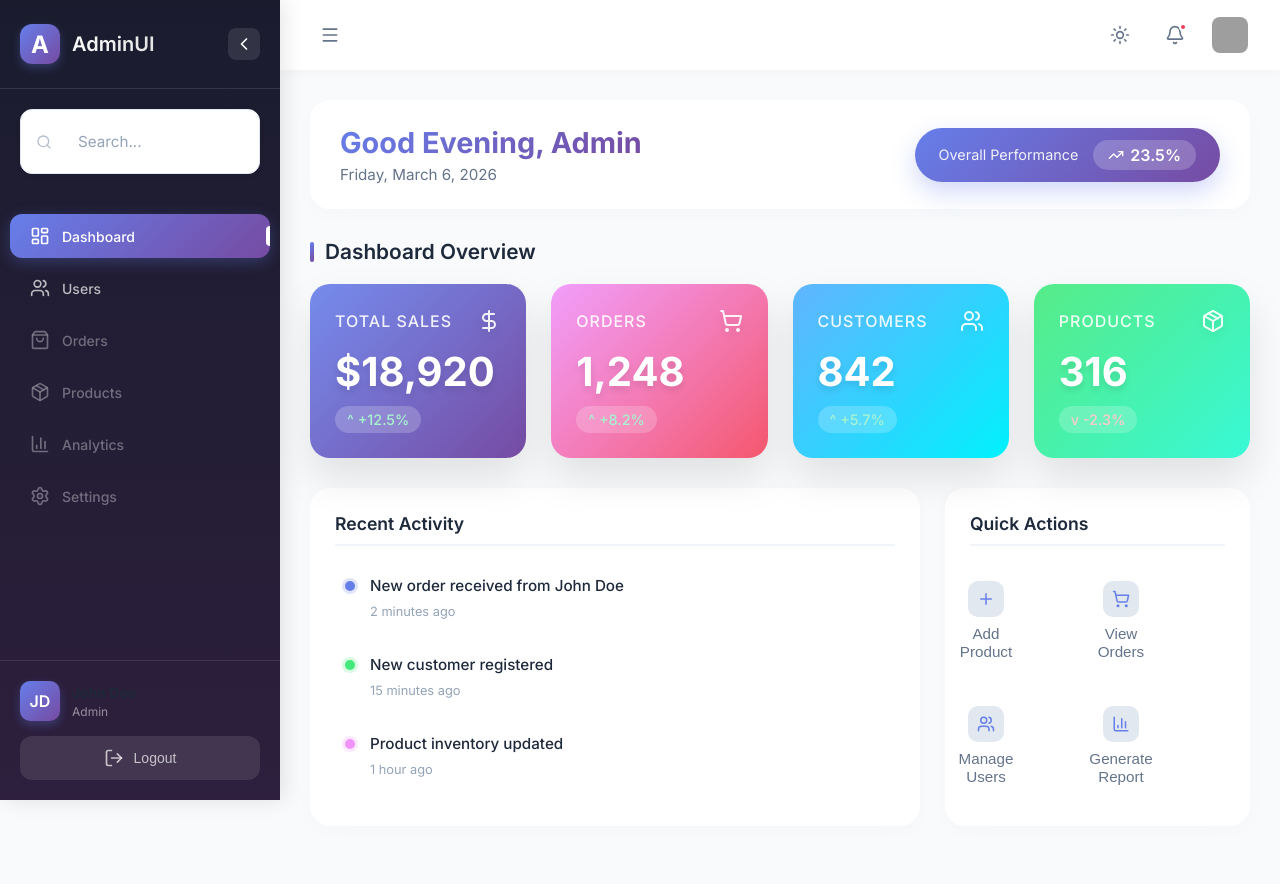
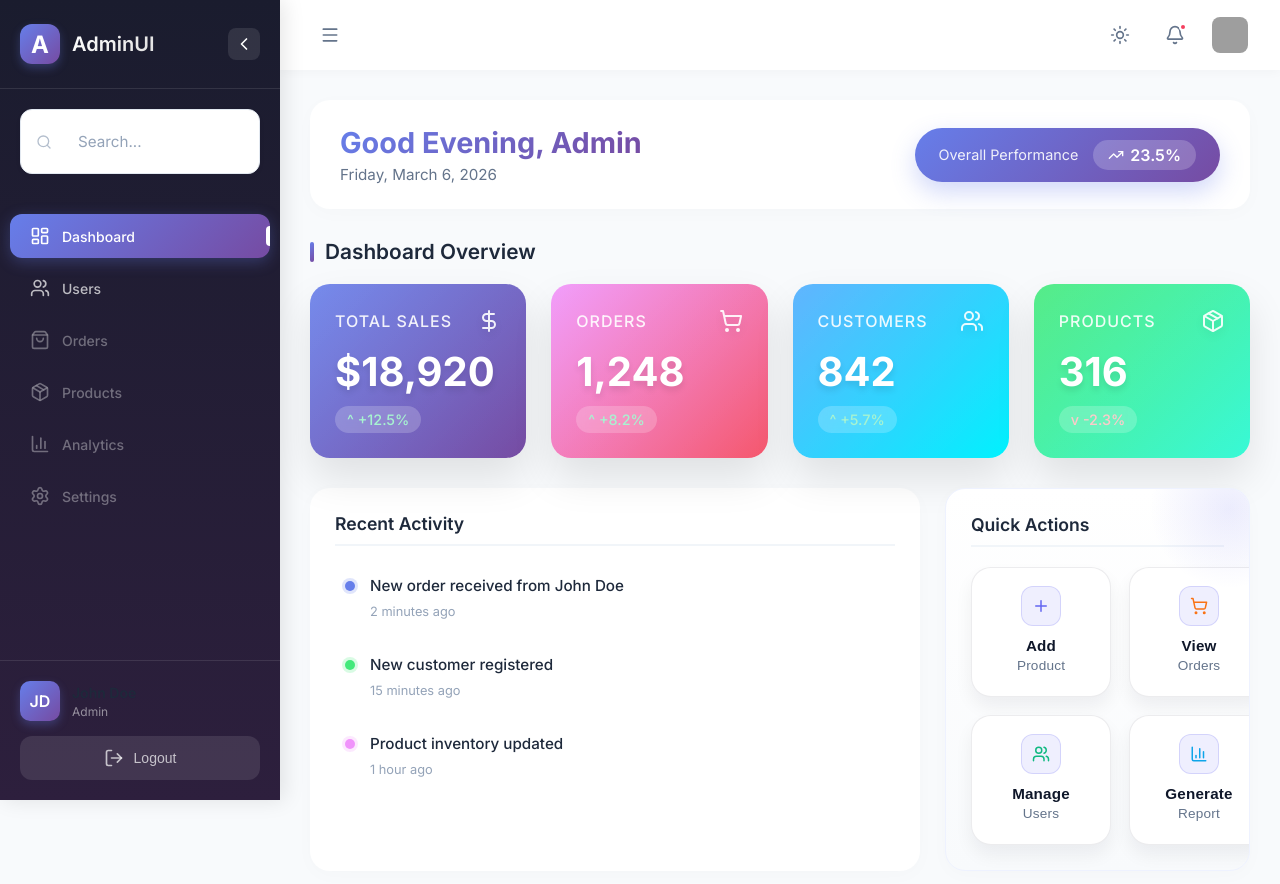
Before and after one commit to KarthikeyanR007/ecommerce-react, a React (Vite) app: page /dashboard in a window 1280 px wide. Shown: the top 884 px of the page. Before the commit the page ends 856 px from the top, so only its background shows below. Built offline with nearby package versions, Linux system fonts and the light colour scheme; grey boxes are pictures that could not be loaded.

Commit message:
Dashboard Issue Fixed

```diff
--- a/src/pages/Dashboard/Dashboard.css
+++ b/src/pages/Dashboard/Dashboard.css
@@ -174,56 +174,138 @@
 /* Actions Widget */
 .actions-grid {
   display: grid;
-  grid-template-columns: repeat(2, 1fr);
-  gap: 15px;
+  grid-template-columns: repeat(2, minmax(140px, 1fr));
+  gap: 18px;
 }
 
-.action-btn {
-  padding: 15px;
-  border: none;
-  background: #f8fafc;
-  border-radius: 15px;
+.actions-widget {
+  background: linear-gradient(180deg, #ffffff 0%, #f8fafc 100%);
+  border: 1px solid #eef2ff;
+  position: relative;
+  overflow: hidden;
+}
+
+.actions-widget::after {
+  content: "";
+  position: absolute;
+  top: -60px;
+  right: -60px;
+  width: 160px;
+  height: 160px;
+  background: radial-gradient(circle, rgba(99, 102, 241, 0.12), transparent 70%);
+  pointer-events: none;
+}
+
+.quick-action {
+  --action-accent: #6366f1;
+  padding: 18px 16px;
+  border: 1px solid rgba(15, 23, 42, 0.08);
+  background: #ffffff;
+  border-radius: 20px;
   font-size: 0.95rem;
-  font-weight: 500;
+  font-weight: 600;
   color: #1e293b;
   cursor: pointer;
-  transition: all 0.3s ease;
+  transition: transform 0.2s ease, box-shadow 0.2s ease, border-color 0.2s ease;
   display: flex;
   flex-direction: column;
   align-items: center;
-  gap: 8px;
-  border: 1px solid transparent;
-  min-height: 110px;
+  gap: 12px;
+  min-height: 130px;
   text-align: center;
+  position: relative;
+  overflow: hidden;
+  box-shadow: 0 10px 18px rgba(15, 23, 42, 0.06);
 }
 
-.action-btn:hover {
-  background: linear-gradient(135deg, #667eea 0%, #764ba2 100%);
-  color: white;
-  transform: scale(1.05);
-  box-shadow: 0 10px 25px rgba(102, 126, 234, 0.3);
-  border-color: transparent;
+.quick-action::before {
+  content: "";
+  position: absolute;
+  inset: 0;
+  background: linear-gradient(135deg, rgba(99, 102, 241, 0.12), rgba(14, 165, 233, 0.1));
+  opacity: 0;
+  transition: opacity 0.2s ease;
 }
 
-.action-icon {
-  width: 36px;
-  height: 36px;
+.quick-action:hover {
+  transform: translateY(-4px);
+  border-color: rgba(99, 102, 241, 0.35);
+  box-shadow: 0 18px 30px rgba(99, 102, 241, 0.2);
+  color: #111827;
+}
+
+.quick-action:hover::before {
+  opacity: 1;
+}
+
+.quick-action:focus-visible {
+  outline: 2px solid rgba(99, 102, 241, 0.5);
+  outline-offset: 2px;
+}
+
+.quick-action-icon {
+  width: 40px;
+  height: 40px;
   display: inline-flex;
   align-items: center;
   justify-content: center;
-  border-radius: 10px;
-  background: #e2e8f0;
-  color: #667eea;
+  border-radius: 12px;
+  background: rgba(99, 102, 241, 0.1);
+  border: 1px solid rgba(99, 102, 241, 0.2);
+  color: var(--action-accent);
   transition: all 0.3s ease;
+  position: relative;
+  z-index: 1;
 }
 
-.action-label {
-  line-height: 1.2;
+.quick-action-label {
+  display: inline-flex;
+  flex-direction: column;
+  align-items: center;
+  gap: 4px;
+  line-height: 1.1;
+  letter-spacing: 0.2px;
+  position: relative;
+  z-index: 1;
 }
 
-.action-btn:hover .action-icon {
-  background: rgba(255, 255, 255, 0.2);
+.quick-action-title {
+  font-size: 0.95rem;
+  font-weight: 700;
+  color: #0f172a;
+}
+
+.quick-action-subtitle {
+  font-size: 0.85rem;
+  font-weight: 500;
+  color: #64748b;
+}
+
+.quick-action:hover .quick-action-icon {
+  background: var(--action-accent);
+  border-color: transparent;
   color: white;
+  box-shadow: 0 10px 20px rgba(15, 23, 42, 0.2);
+}
+
+.quick-action:hover .quick-action-subtitle {
+  color: #0f172a;
+}
+
+.quick-action-add {
+  --action-accent: #6366f1;
+}
+
+.quick-action-orders {
+  --action-accent: #f97316;
+}
+
+.quick-action-users {
+  --action-accent: #10b981;
+}
+
+.quick-action-report {
+  --action-accent: #0ea5e9;
 }
 
 /* Responsive Design */
--- a/src/pages/Dashboard/Dashboard.tsx
+++ b/src/pages/Dashboard/Dashboard.tsx
@@ -129,29 +129,41 @@ const Dashboard = () => {
         <div className="widget actions-widget">
           <h3>Quick Actions</h3>
           <div className="actions-grid">
-            <button className="action-btn" type="button">
-              <span className="action-icon">
+            <button className="quick-action quick-action-add" type="button">
+              <span className="quick-action-icon">
                 <Plus size={18} />
               </span>
-              <span className="action-label">Add Product</span>
+              <span className="quick-action-label">
+                <span className="quick-action-title">Add</span>
+                <span className="quick-action-subtitle">Product</span>
+              </span>
             </button>
-            <button className="action-btn" type="button">
-              <span className="action-icon">
+            <button className="quick-action quick-action-orders" type="button">
+              <span className="quick-action-icon">
                 <ShoppingCart size={18} />
               </span>
-              <span className="action-label">View Orders</span>
+              <span className="quick-action-label">
+                <span className="quick-action-title">View</span>
+                <span className="quick-action-subtitle">Orders</span>
+              </span>
             </button>
-            <button className="action-btn" type="button">
-              <span className="action-icon">
+            <button className="quick-action quick-action-users" type="button">
+              <span className="quick-action-icon">
                 <Users size={18} />
               </span>
-              <span className="action-label">Manage Users</span>
+              <span className="quick-action-label">
+                <span className="quick-action-title">Manage</span>
+                <span className="quick-action-subtitle">Users</span>
+              </span>
             </button>
-            <button className="action-btn" type="button">
-              <span className="action-icon">
+            <button className="quick-action quick-action-report" type="button">
+              <span className="quick-action-icon">
                 <BarChart3 size={18} />
               </span>
-              <span className="action-label">Generate Report</span>
+              <span className="quick-action-label">
+                <span className="quick-action-title">Generate</span>
+                <span className="quick-action-subtitle">Report</span>
+              </span>
             </button>
           </div>
         </div>
```
